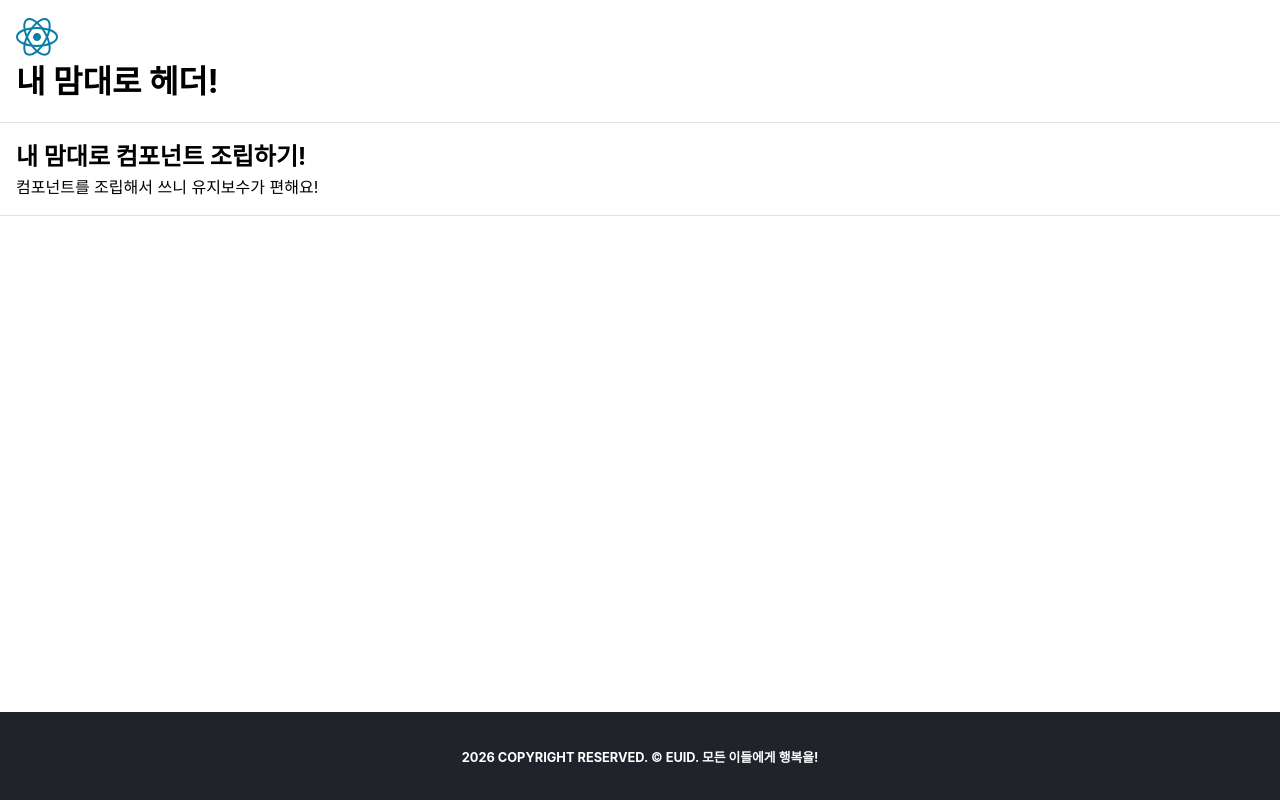
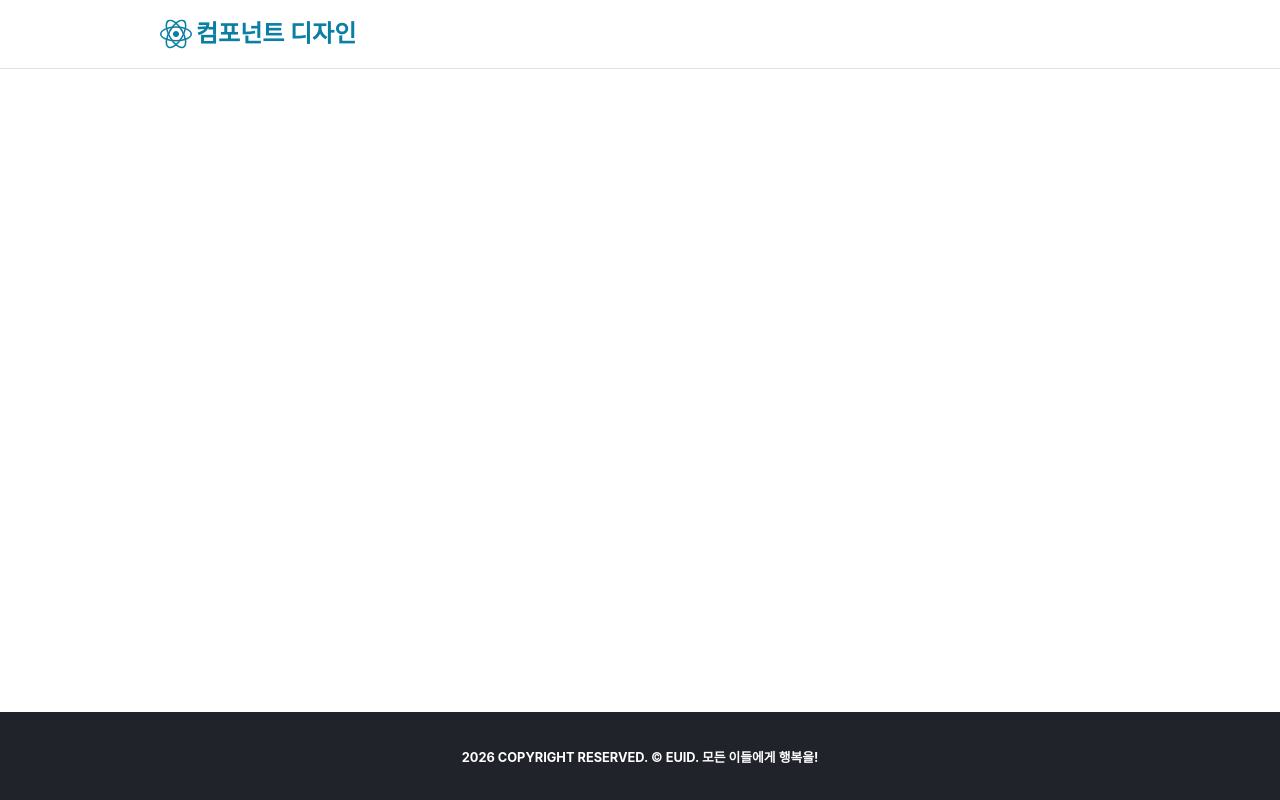
Before and after one commit to jyeonleee/likelion-16th-react, a React (Vite) app in the folder learning-react/02-State-이벤트-핸들링/: page / in a window 1280 px wide. Built offline with nearby package versions, Linux system fonts and the light colour scheme.

Commit message:
learn. Wrapper 컴포넌트

```diff
--- a/learning-react/02-State-이벤트-핸들링/src/app/index.tsx
+++ b/learning-react/02-State-이벤트-핸들링/src/app/index.tsx
@@ -1,33 +1,21 @@
-// import { createElement } from 'react'
-import Header from '@/components/Header'
-import Footer from '@/components/Footer'
-import S from './style.module.css'
-import Image from '@/components/Image'
+import Footer from "@/components/Footer";
+import Header from "@/components/Header";
+import Image from "@/components/Image";
+import S from "./style.module.css";
 
 export default function App() {
   return (
     <div className={S.container}>
       <Header>
-        <h1>
-          <Image src="/react.svg" alt="리액트 로고" width={42} height={42} /> 내
-          맘대로 헤더!
-        </h1>
-      </Header>
-
-      <Header>
-        <h2>내 맘대로 컴포넌트 조립하기!</h2>
-        <p>컴포넌트를 조립해서 쓰니 유지보수가 편해요!</p>
+        <h2 className={S.imageWrapper}>
+          <Image src="/react.svg" alt="" width={32} height={32} />
+          컴포넌트 디자인
+        </h2>
       </Header>
 
       <div data-placeholder />
-      <Footer slogan={'모든 이들에게 행복을!'} />
 
-      {/* {createElement(
-        // 컴포넌트 이름 (Component Name)
-        Footer,
-        // 컴포넌트 속성 (Component Props)
-        { slogan: '완주 이후엔 스스로 학습 가능!' },
-      )} */}
+      <Footer slogan={"모든 이들에게 행복을!"} />
     </div>
-  )
+  );
 }
--- a/learning-react/02-State-이벤트-핸들링/src/app/style.module.css
+++ b/learning-react/02-State-이벤트-핸들링/src/app/style.module.css
@@ -3,6 +3,13 @@
   flex-direction: column;
   min-height: 100vh;
 
+  .imageWrapper {
+    display: flex;
+    align-items: center;
+    color: #0b7ea4;
+    gap: 4px;
+  }
+
   [data-placeholder] {
     flex: 1;
   }
--- a/learning-react/02-State-이벤트-핸들링/src/components/Header/index.tsx
+++ b/learning-react/02-State-이벤트-핸들링/src/components/Header/index.tsx
@@ -1,8 +1,9 @@
-import type { ReactNode } from 'react'
-import S from './style.module.css'
+import type { ReactNode } from "react";
+import Wrapper from "../Wrapper";
+import S from "./style.module.css";
 
 interface HeaderProps {
-  children: ReactNode
+  children: ReactNode;
 }
 
 function Header(props: HeaderProps) {
@@ -17,7 +18,11 @@ function Header(props: HeaderProps) {
    * ✅ `children` prop 타입 정의 (인라인 → 인터페이스)
    */
 
-  return <header className={S.header}>{props.children}</header>
+  return (
+    <header className={S.header}>
+      <Wrapper>{props.children}</Wrapper>
+    </header>
+  );
 }
 
-export default Header
+export default Header;
--- a/learning-react/02-State-이벤트-핸들링/src/components/Wrapper/index.tsx
+++ b/learning-react/02-State-이벤트-핸들링/src/components/Wrapper/index.tsx
@@ -1,13 +1,13 @@
-import S from './style.module.css'
+import S from "./style.module.css";
 
-function Wrapper() {
+function Wrapper(props: { children: React.ReactNode }) {
   /**
    * 컴포넌트 children, width 속성
    * - 컴포넌트 타입 정의 (인라인 → 인터페이스)
    * - 래퍼 내부에 넣을 (리액트) 자식 요소 설정
    * - 래퍼의 너비(width) 설정
    */
-  return <div className={S.container}>래퍼(Wrapper)</div>
+  return <div className={S.container}>{props.children}</div>;
 }
 
-export default Wrapper
+export default Wrapper;
```
